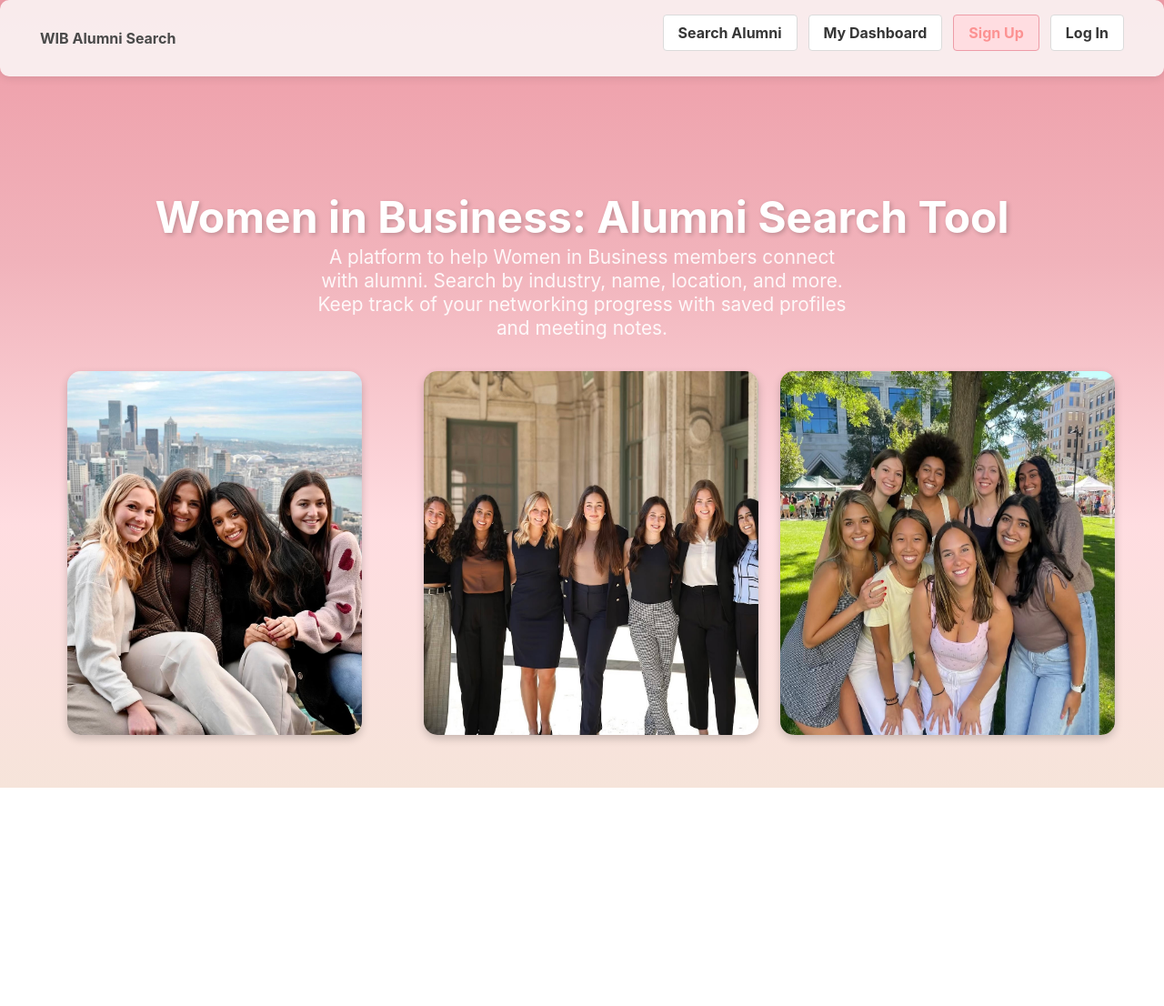
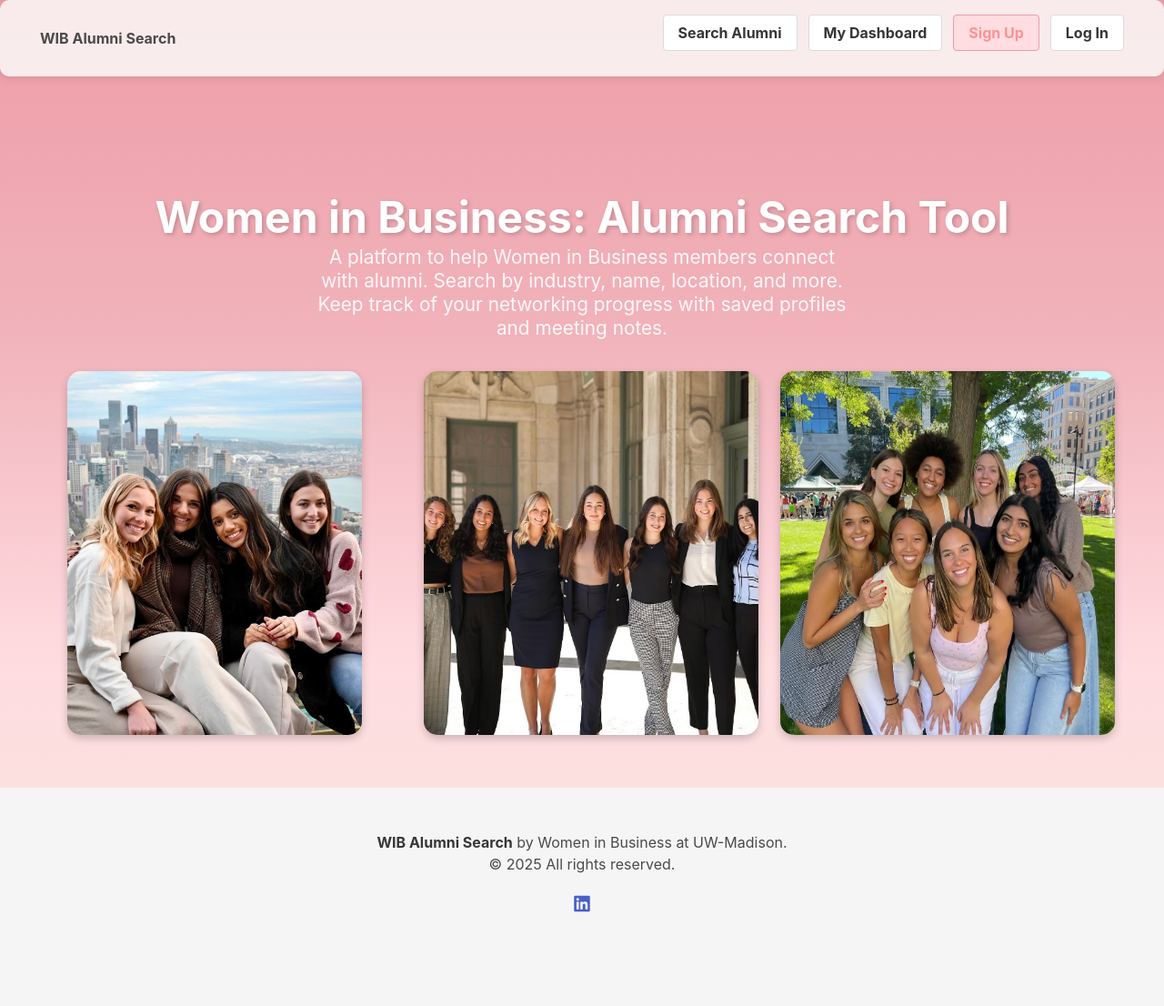
Before and after one commit to rishikagudise/sprint_2, a plain HTML site: page index.html in a window 1280 px wide. Shown: the whole page at 91% size. Before the commit the page ends 866 px from the top, so only its background shows below. Drawn offline with nearby package versions, Linux system fonts and the light colour scheme; no server answers.

Commit message:
added a footer

```diff
--- a/index.html
+++ b/index.html
@@ -5,9 +5,16 @@
     <meta name="viewport" content="width=device-width, initial-scale=1.0" />
     <title id="tabTitle">WIB Alumni Search | Home</title>
 
+    <!-- Bulma -->
     <link
       rel="stylesheet"
       href="https://cdn.jsdelivr.net/npm/bulma@0.9.4/css/bulma.min.css"
+    />
+
+    <!-- Font Awesome for icons -->
+    <link
+      rel="stylesheet"
+      href="https://cdnjs.cloudflare.com/ajax/libs/font-awesome/6.5.0/css/all.min.css"
     />
 
     <style>
@@ -344,6 +351,25 @@
       </div>
     </div>
 
+    <!-- Footer -->
+    <footer class="footer has-background-light mt-auto">
+      <div class="content has-text-centered">
+        <p>
+          <strong>WIB Alumni Search</strong> by Women in Business at
+          UW-Madison.<br />
+          © 2025 All rights reserved.
+        </p>
+        <a
+          href="https://www.linkedin.com/in/wibuwmadison/"
+          target="_blank"
+          rel="noopener noreferrer"
+          class="icon is-medium"
+        >
+          <i class="fab fa-linkedin fa-lg"></i>
+        </a>
+      </div>
+    </footer>
+
     <!-- FIREBASE SCRIPTS -->
     <!-- Insert these scripts at the bottom of the HTML, but before you use any Firebase services -->
 
```
